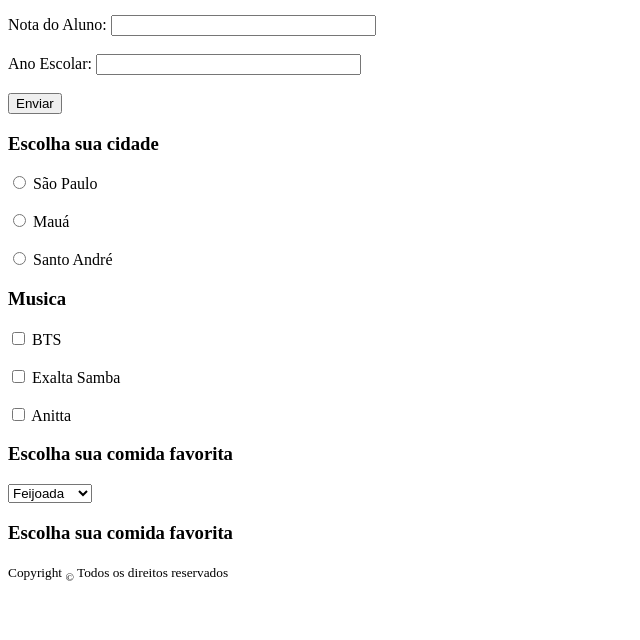
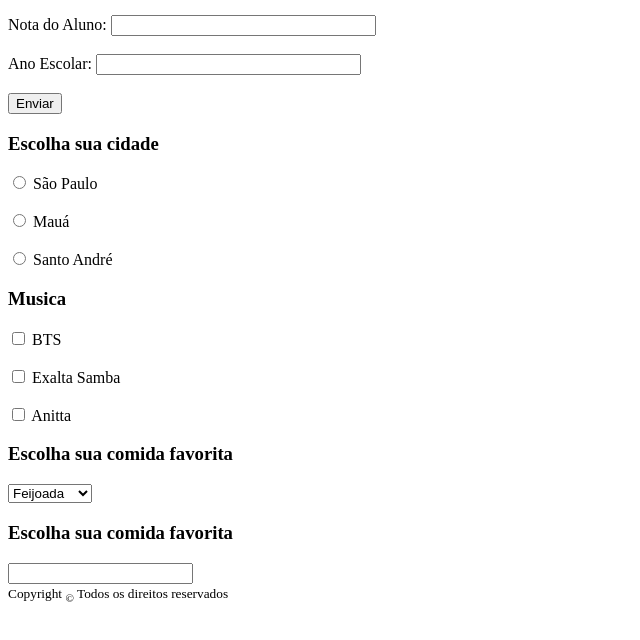
Before and after one commit to LarissaNSantos/IOS-BRASSCOM, a plain HTML site: page Aula Form/Form.html in a window 1280 px wide. Shown: the part 104-744 px from the top of the page, without its empty margins (0-640 px from the left). Drawn offline with Linux system fonts and the light colour scheme.

Commit message:
segundo commit

```diff
--- a/Aula Form/Form.html
+++ b/Aula Form/Form.html
@@ -74,7 +74,8 @@
                     <!--Elemento Datalist-->
                     <h3>Escolha sua comida favorita</h3>
 
-                    <datalist name="comida" id="comida">
+                    <input list="browser">
+                        <datalist id="browser">
                         <option value="feijoada">Feijoada</option>
                         <option value="lasanha">Lasanha</option>
                         <option value="japanose">Japanose</option>
@@ -82,6 +83,7 @@
                         <option value="churrasco">Churrasco</option>
                         <option value="maionese">Maionese</option>
                     </datalist>
+
 
             </form>
         </article>
```
Lines whose indentation alone changed are shown as unchanged.
